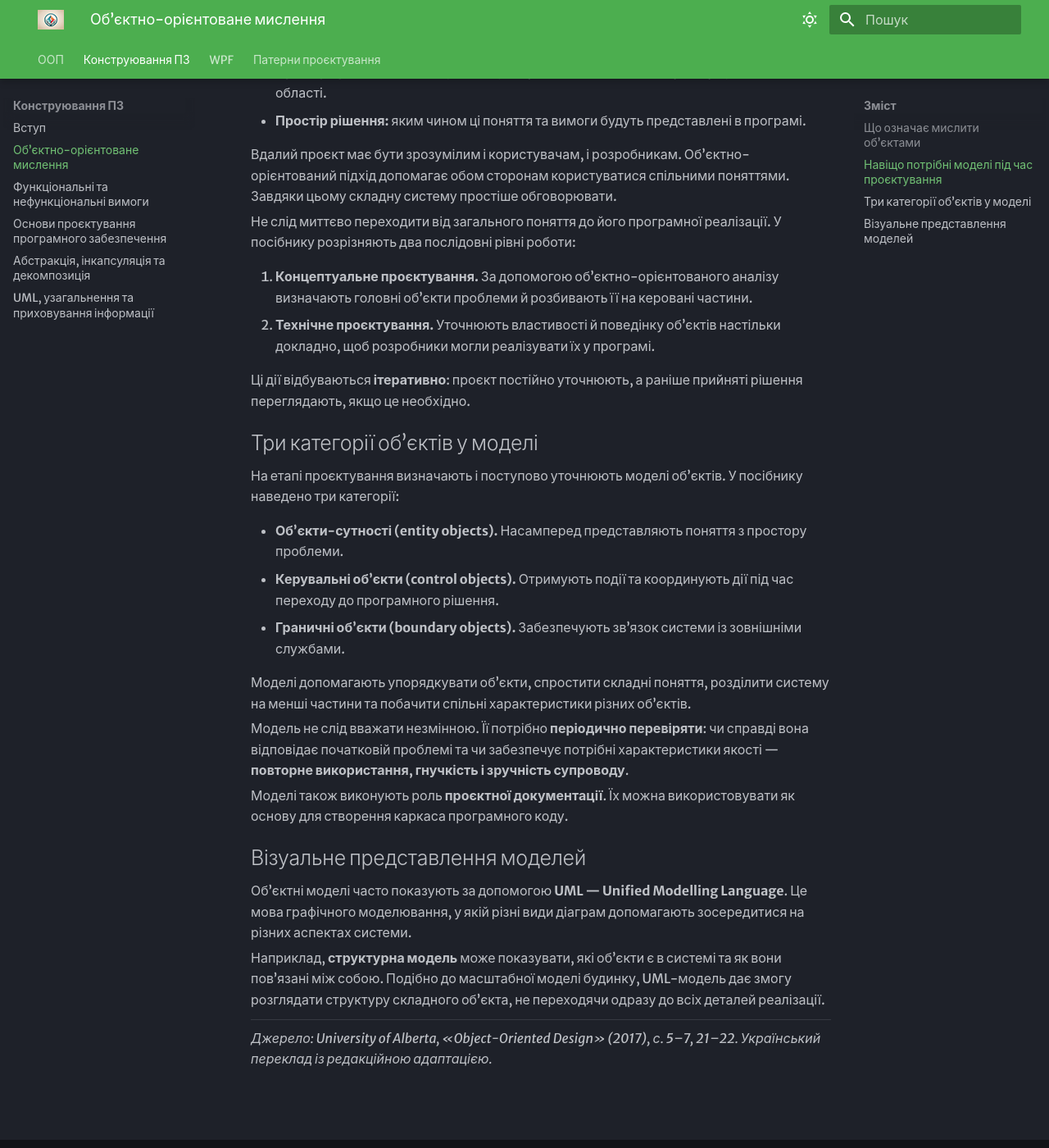
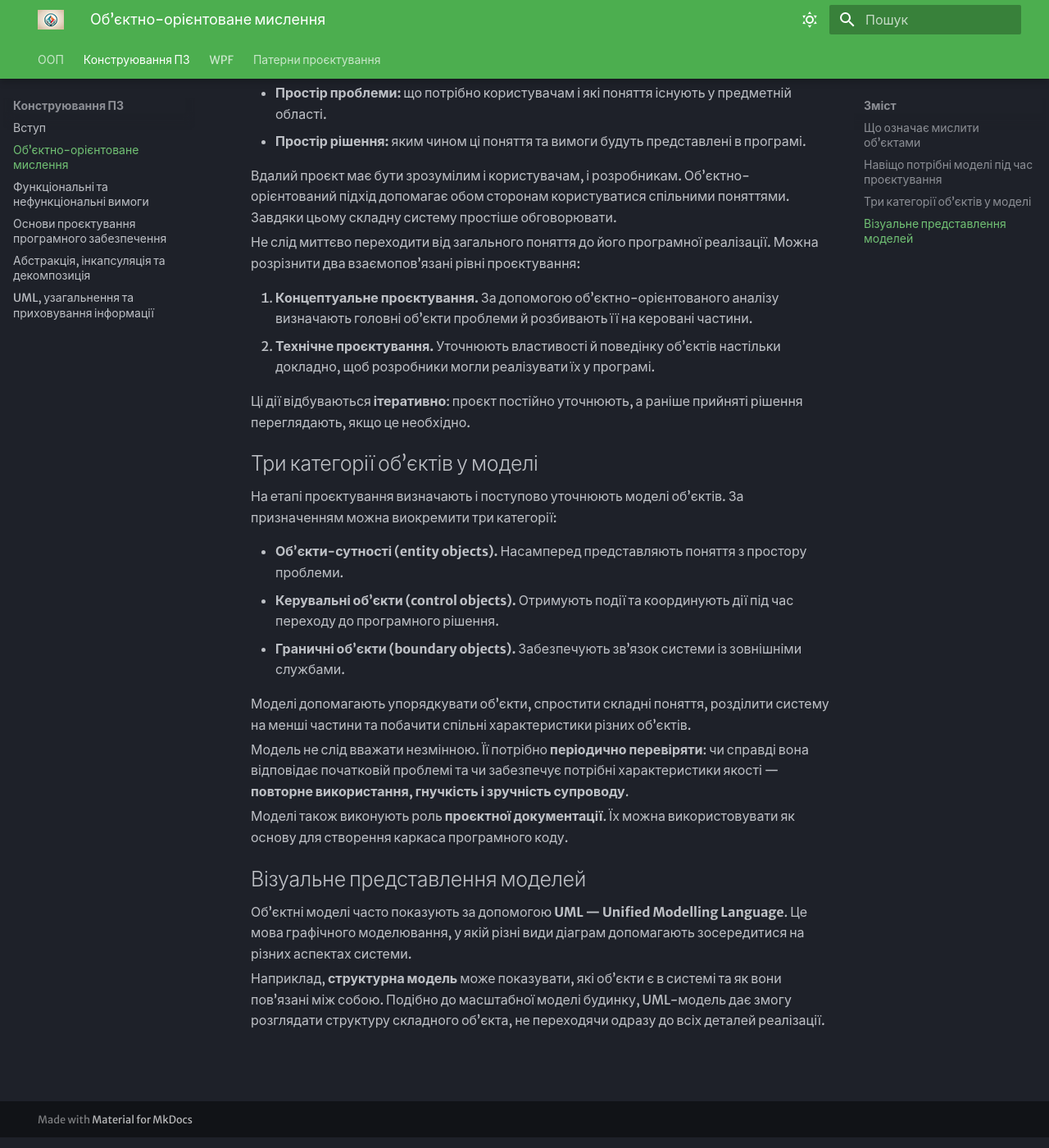
Before and after one commit to vakimov1986/C-lectures, an MkDocs documentation site: the page built from docs/construction/lectures/lecture-01-object-thinking.md, in a window 1280 px wide and 1400 px high, scrolled down 1873 px. Shown: the whole window at 82% size. Built offline with MkDocs 1.6.1 and Material for MkDocs 9.7.7, drawn with Linux system fonts in a browser that asks for light colours; some of the changed text lies outside the part shown.

Commit message:
docs(construction): present lessons as standalone web pages without PDF source callouts

```diff
--- a/docs/construction/lectures/lecture-01-object-thinking.md
+++ b/docs/construction/lectures/lecture-01-object-thinking.md
@@ -28,7 +28,7 @@
 - **Гнучкість.** Характеристики окремого об’єкта можна змінювати без потреби змінювати всю програму. Наприклад, якщо людина змінила професію, це не обов’язково має впливати на інші частини системи.
 - **Повторне використання.** Уже створені рішення можна застосовувати повторно, зменшуючи обсяг коду, який доводиться писати заново.
 
-У посібнику використано образний вислів, що об’єкт **«знає»** свої характеристики. Наприклад, мобільний телефон «знає» свої технічні параметри, а стілець — розміри й місце розташування. У програмуванні це означає лише те, що **програмний об’єкт зберігає відповідні дані**. Реальний стілець, звичайно, нічого не «знає».
+Іноді в поясненнях використовують образний вислів, що об’єкт **«знає»** свої характеристики. Наприклад, мобільний телефон «знає» свої технічні параметри, а стілець — розміри й місце розташування. У програмуванні це означає лише те, що **програмний об’єкт зберігає відповідні дані**. Реальний стілець, звичайно, нічого не «знає».
 
 Об’єктно-орієнтоване мислення дозволяє розглядати як об’єкти і живі істоти, і неживі предмети. Важливо не переносити людські властивості на предмети буквально: слова «знає» та «відповідає» використовують для пояснення того, як організована програмна модель.
 
@@ -51,7 +51,7 @@
 
 Вдалий проєкт має бути зрозумілим і користувачам, і розробникам. Об’єктно-орієнтований підхід допомагає обом сторонам користуватися спільними поняттями. Завдяки цьому складну систему простіше обговорювати.
 
-Не слід миттєво переходити від загального поняття до його програмної реалізації. У посібнику розрізняють два послідовні рівні роботи:
+Не слід миттєво переходити від загального поняття до його програмної реалізації. Можна розрізнити два взаємопов’язані рівні проєктування:
 
 1. **Концептуальне проєктування.** За допомогою об’єктно-орієнтованого аналізу визначають головні об’єкти проблеми й розбивають її на керовані частини.
 2. **Технічне проєктування.** Уточнюють властивості й поведінку об’єктів настільки докладно, щоб розробники могли реалізувати їх у програмі.
@@ -60,7 +60,7 @@
 
 ## Три категорії об’єктів у моделі
 
-На етапі проєктування визначають і поступово уточнюють моделі об’єктів. У посібнику наведено три категорії:
+На етапі проєктування визначають і поступово уточнюють моделі об’єктів. За призначенням можна виокремити три категорії:
 
 - **Об’єкти-сутності (entity objects).** Насамперед представляють поняття з простору проблеми.
 - **Керувальні об’єкти (control objects).** Отримують події та координують дії під час переходу до програмного рішення.
@@ -77,7 +77,3 @@
 Об’єктні моделі часто показують за допомогою **UML — Unified Modelling Language**. Це мова графічного моделювання, у якій різні види діаграм допомагають зосередитися на різних аспектах системи.
 
 Наприклад, **структурна модель** може показувати, які об’єкти є в системі та як вони пов’язані між собою. Подібно до масштабної моделі будинку, UML-модель дає змогу розглядати структуру складного об’єкта, не переходячи одразу до всіх деталей реалізації.
-
----
-
-*Джерело: University of Alberta, «Object-Oriented Design» (2017), с. 5–7, 21–22. Український переклад із редакційною адаптацією.*
```
